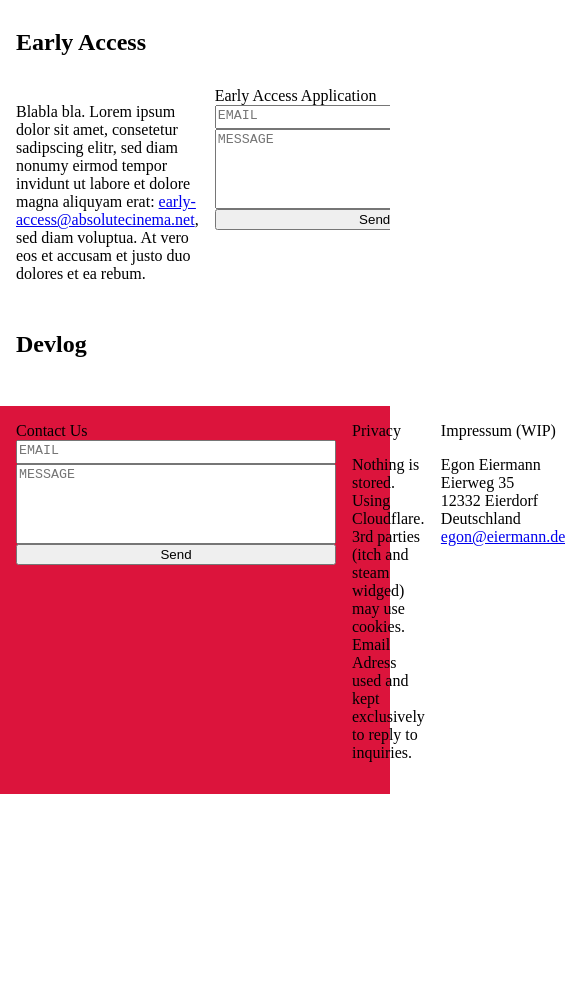
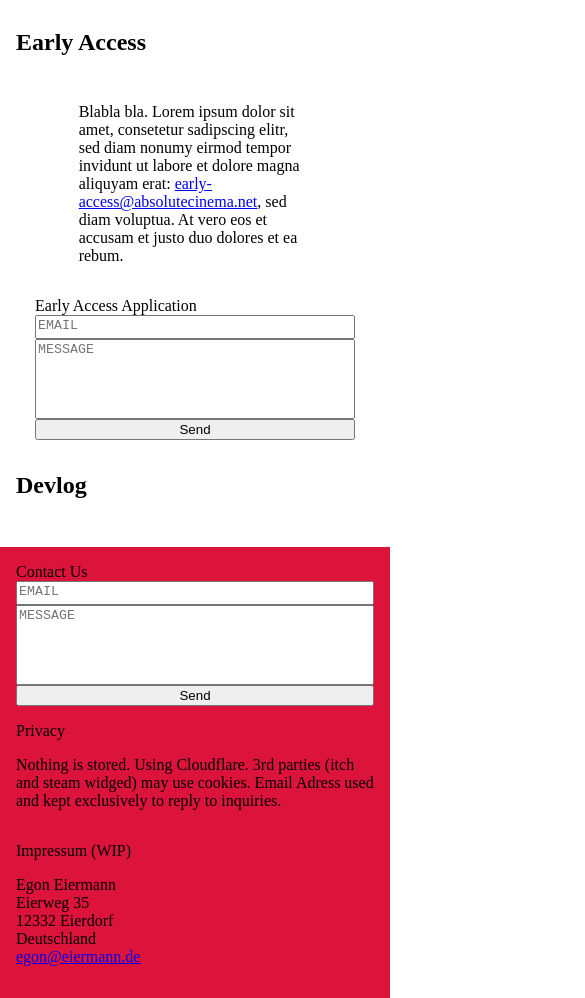
Before and after one commit to mhGandhi/absolutecinemapage, a plain HTML site: page index.html in a window 390 px wide. Shown: the part 803-1801 px from the top of the page, 585 px wide, since content can reach past the window. Before the commit the page ends 1597 px from the top, so only its background shows below. Drawn offline with Linux system fonts and the light colour scheme; no server answers.

Commit message:
format fixes for phone

```diff
--- a/index.html
+++ b/index.html
@@ -21,6 +21,8 @@
 				--devlog-writing: black;
 
 				--border-rad: 0.3rem;
+
+				--small-screen-max: 600px;
 			}
 
 			* {
@@ -31,6 +33,18 @@
 				display: flex;
 				flex-direction: column;
 				min-height: 100vh;
+				overflow-x: hidden;
+			}
+
+			.dflex-row{
+				display:flex;
+				flex-direction:row;
+			}
+			@media (max-width: 720px) {
+			  .dflex-row {
+				flex-direction: column;
+				flex-wrap: nowrap;
+			  }
 			}
 
 			form{
@@ -54,6 +68,7 @@
 			}
 			.header-content{
 				margin:1rem;
+				flex-wrap: wrap;
 			}
 			.header-content > h1{
 				font-size: 2rem;
@@ -64,7 +79,6 @@
 			.page-body{
 				flex: 1;
 				display:block;
-				overflow: hidden;
 				background-color: var(--body-background);
 				color: var(--body-writing);
 			}
@@ -92,6 +106,10 @@
 				flex-direction:row;
 				justify-content: space-evenly;
 				gap: 1rem;
+				flex-wrap: wrap;
+			}
+			.early-access > p{
+				max-width: 65%;
 			}
 
 			#devlog-entries {
@@ -139,10 +157,9 @@
 			}
 			.footer-content{
 				margin: 1rem;
-				display:flex;
-				flex-direction:row;
 				justify-content: space-evenly;
 				gap: 1rem;
+				/*flex-wrap: wrap;*/
 			}
 		</style>
 	</head>
@@ -252,7 +269,7 @@
 
 		</div>
 		<footer>
-			<div class="footer-content">
+			<div class="footer-content dflex-row">
 				<div>
 					<form>
 						<span>Contact Us</span>
```
